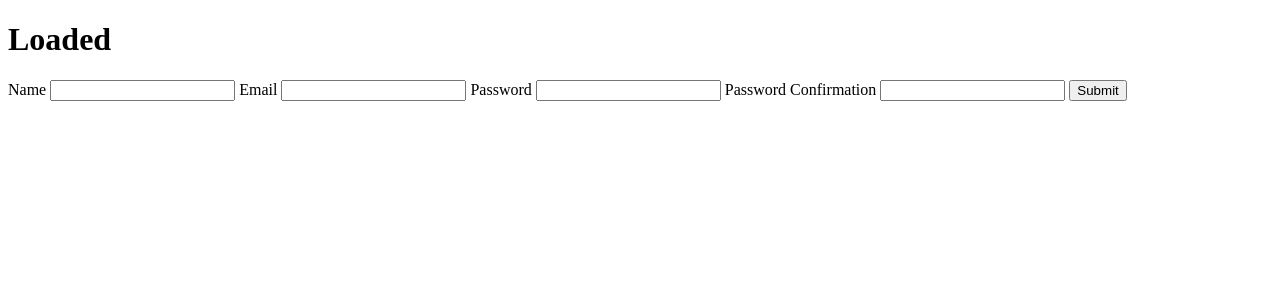
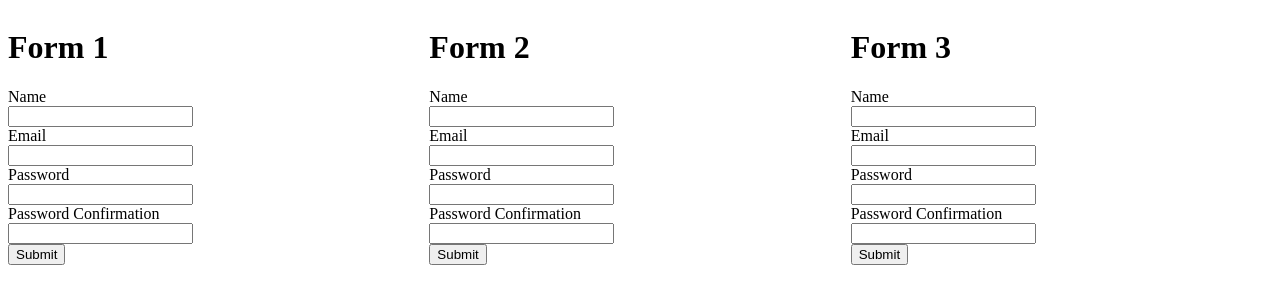
Before and after one commit to dtothefp/object-playground, a website: page public/index.html in a window 1280 px wide. Drawn offline with nearby package versions, Linux system fonts and the light colour scheme.

Commit message:
add more forms

```diff
--- a/public/index.html
+++ b/public/index.html
@@ -3,9 +3,11 @@
 <head>
   <meta charset="UTF-8">
   <title>OForm Practice</title>
+  <link rel="stylesheet" href="style.css">
 </head>
 <body>
-  <h1>Loaded</h1>
+  <div class="form-container">
+    <h1>Form 1</h1>
     <form action="" id="form-1">
       <label for="">
         Name
@@ -26,6 +28,54 @@
 
       <button type="submit">Submit</button>
     </form>
+  </div>
+  <div class="form-container">
+    <h1>Form 2</h1>
+    <form action="" id="form-2">
+      <label for="">
+        Name
+        <input type="" name="name">
+      </label>
+      <label for="">
+        Email
+        <input type="" name="email">
+      </label>
+      <label for="">
+        Password
+        <input type="" name="password">
+      </label>
+      <label for="">
+        Password Confirmation
+        <input type="" name="password-conf">
+      </label>
+
+      <button type="submit">Submit</button>
+    </form>
+   </div>
+   <div class="form-container">
+    <h1>Form 3</h1>
+    <form action="" id="form-3">
+      <label for="">
+        Name
+        <input type="" name="name">
+      </label>
+      <label for="">
+        Email
+        <input type="" name="email">
+      </label>
+      <label for="">
+        Password
+        <input type="" name="password">
+      </label>
+      <label for="">
+        Password Confirmation
+        <input type="" name="password-conf">
+      </label>
+
+      <button type="submit">Submit</button>
+    </form>
+  </div>
+
   <script src="http://ajax.googleapis.com/ajax/libs/jquery/2.1.1/jquery.min.js"></script>
   <script src="main.js"></script>
 </body>
--- a/public/main.js
+++ b/public/main.js
@@ -109,3 +109,17 @@ new OForm({
   selector: 'form-1',
   url: '/api'
 });
+
+new OForm({
+  name: 'form-2',
+  selector: 'form-2',
+  url: '/api',
+  endode: 'json'
+});
+
+new OForm({
+  name: 'form-3',
+  selector: 'form-3',
+  url: '/api',
+  encode: 'formData'
+});
--- /dev/null
+++ b/public/style.css
@@ -0,0 +1,13 @@
+html > * {
+  box-sizing: border-box;
+}
+
+.form-container {
+  float: left;
+  width: 33.3333%;
+}
+
+label,
+input {
+  display: block;
+}
```
Also changed, not shown: 1 other file. Lines whose indentation alone changed are shown as unchanged.
